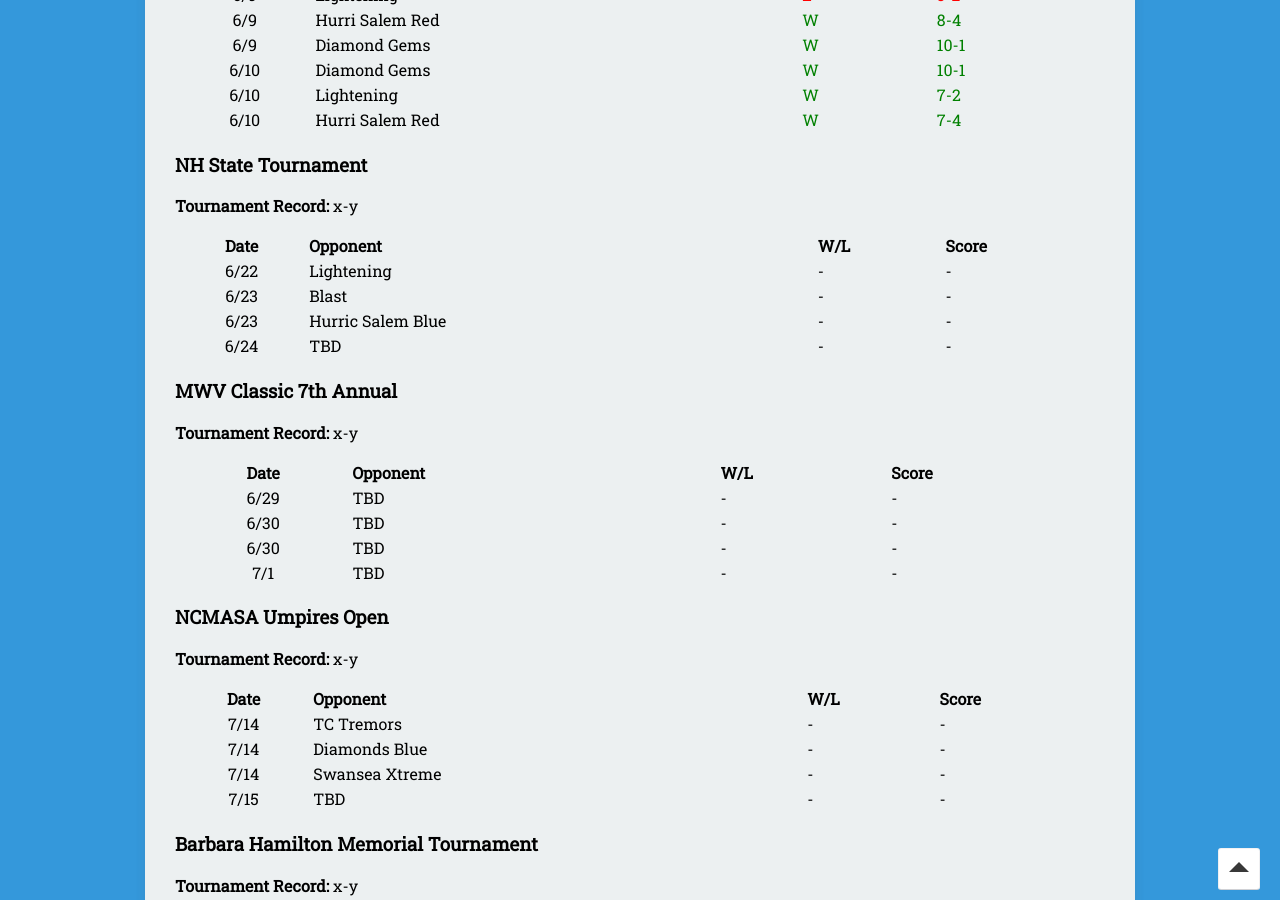
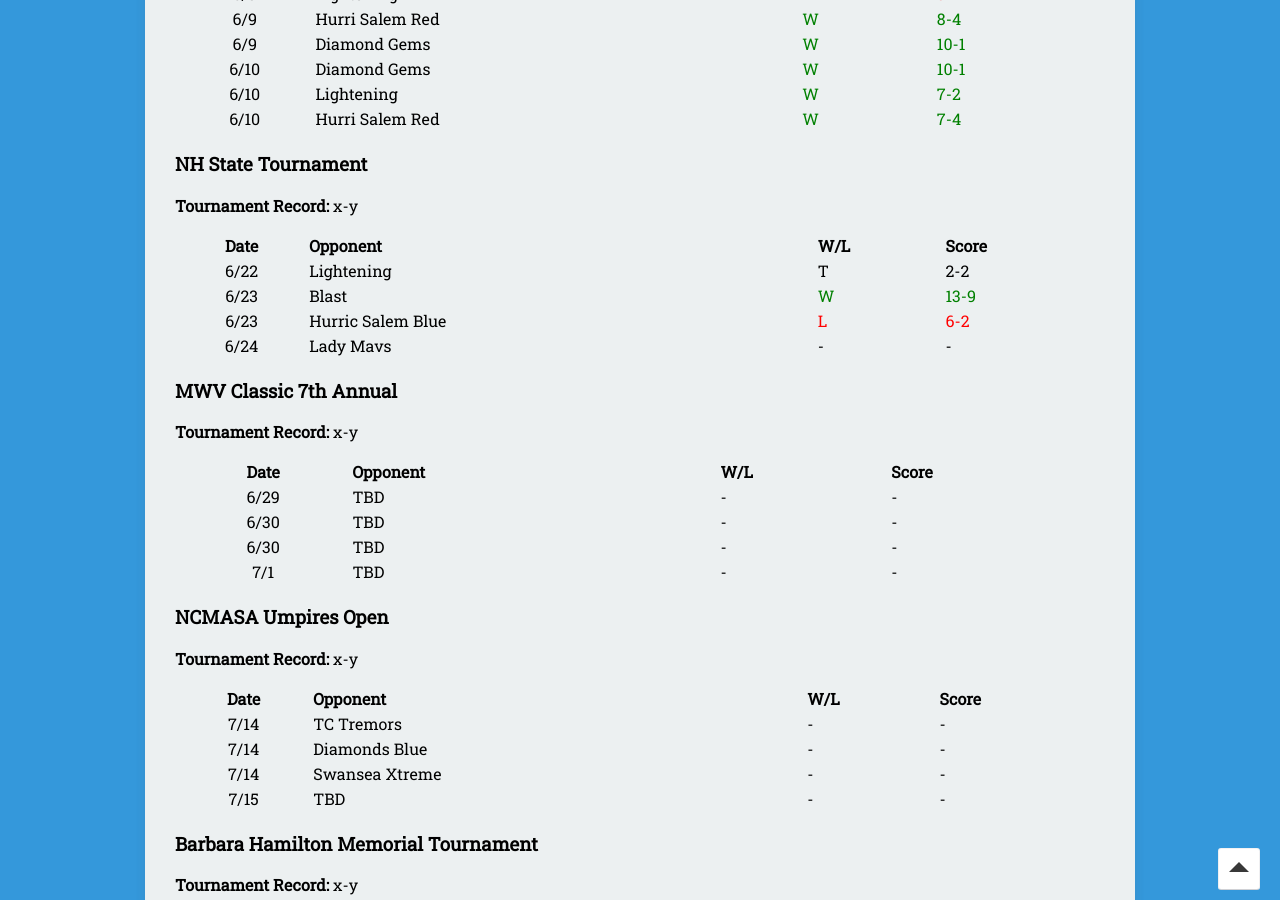
Before and after one commit to seanmerrow/ecf, a Jekyll site: the page built from results/index.md, in a window 1280 px wide and 900 px high, scrolled down 1506 px. Built offline with Jekyll 4.4.1, drawn with Linux system fonts in a browser that asks for light colours; nearby versions of some CDN libraries.

Commit message:
Update index.md

```diff
--- a/results/index.md
+++ b/results/index.md
@@ -86,10 +86,10 @@ permalink: /results/
 
 |Date  | Opponent | W/L | Score |
 |:----:|:--------|:----|:----|
-| 6/22  |Lightening |<span style="color:black">-</span>|<span style="color:black">-</span>|
-| 6/23  |Blast |<span style="color:black">-</span>|<span style="color:black">-</span>|
-| 6/23  |Hurric Salem Blue |<span style="color:black">-</span>|<span style="color:black">-</span>|
-| 6/24  |TBD |<span style="color:black">-</span>|<span style="color:black">-</span>|
+| 6/22  |Lightening |<span style="color:black">T</span>|<span style="color:black">2-2</span>|
+| 6/23  |Blast |<span style="color:green">W</span>|<span style="color:green">13-9</span>|
+| 6/23  |Hurric Salem Blue |<span style="color:red">L</span>|<span style="color:red">6-2</span>|
+| 6/24  |Lady Mavs |<span style="color:black">-</span>|<span style="color:black">-</span>|
 
 
 ### MWV Classic 7th Annual
```
